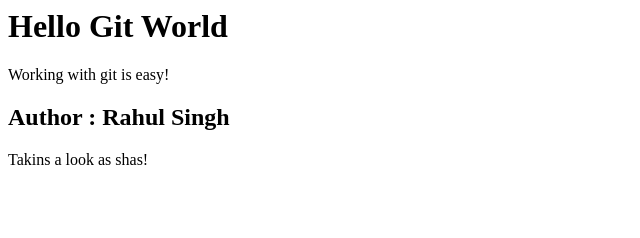
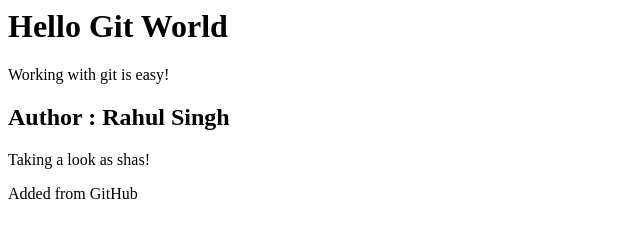
Before and after one commit to rah23ul09/GitGitHubMasterclass, a plain HTML site: page index.html in a window 1280 px wide. Shown: the whole page, without its empty margins (0-640 px from the left). Drawn offline with Linux system fonts and the light colour scheme.

Commit message:
Update index.html
Add some code from GitHub

```diff
--- a/index.html
+++ b/index.html
@@ -7,5 +7,9 @@
 <h2>Author : Rahul Singh</h2>
 
 <div>
-    <p>Takins a look as shas!</p>
+    <p>Taking a look as shas!</p>
 </div>
+
+<div>
+    <p>Added from GitHub</p>
+</div>
```
